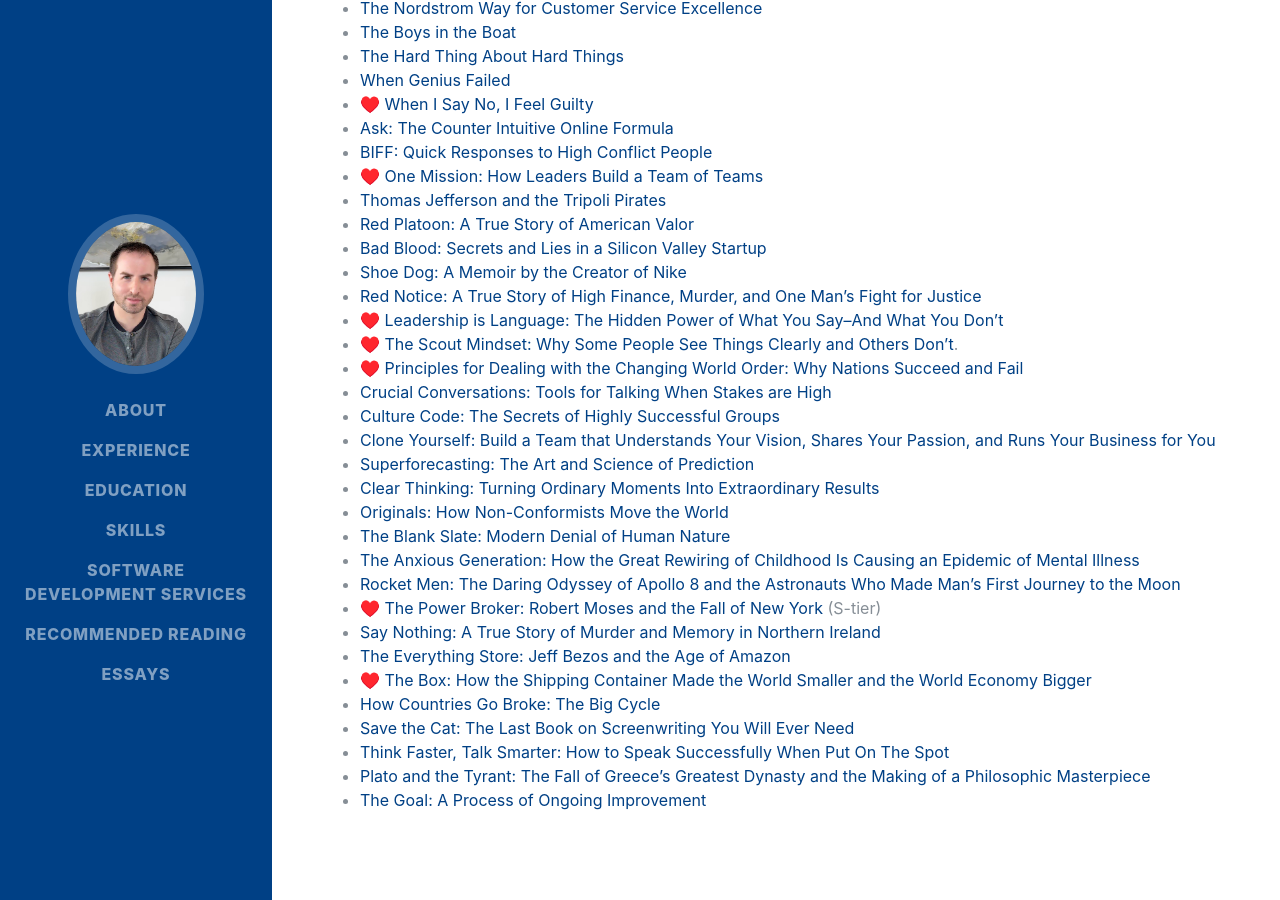
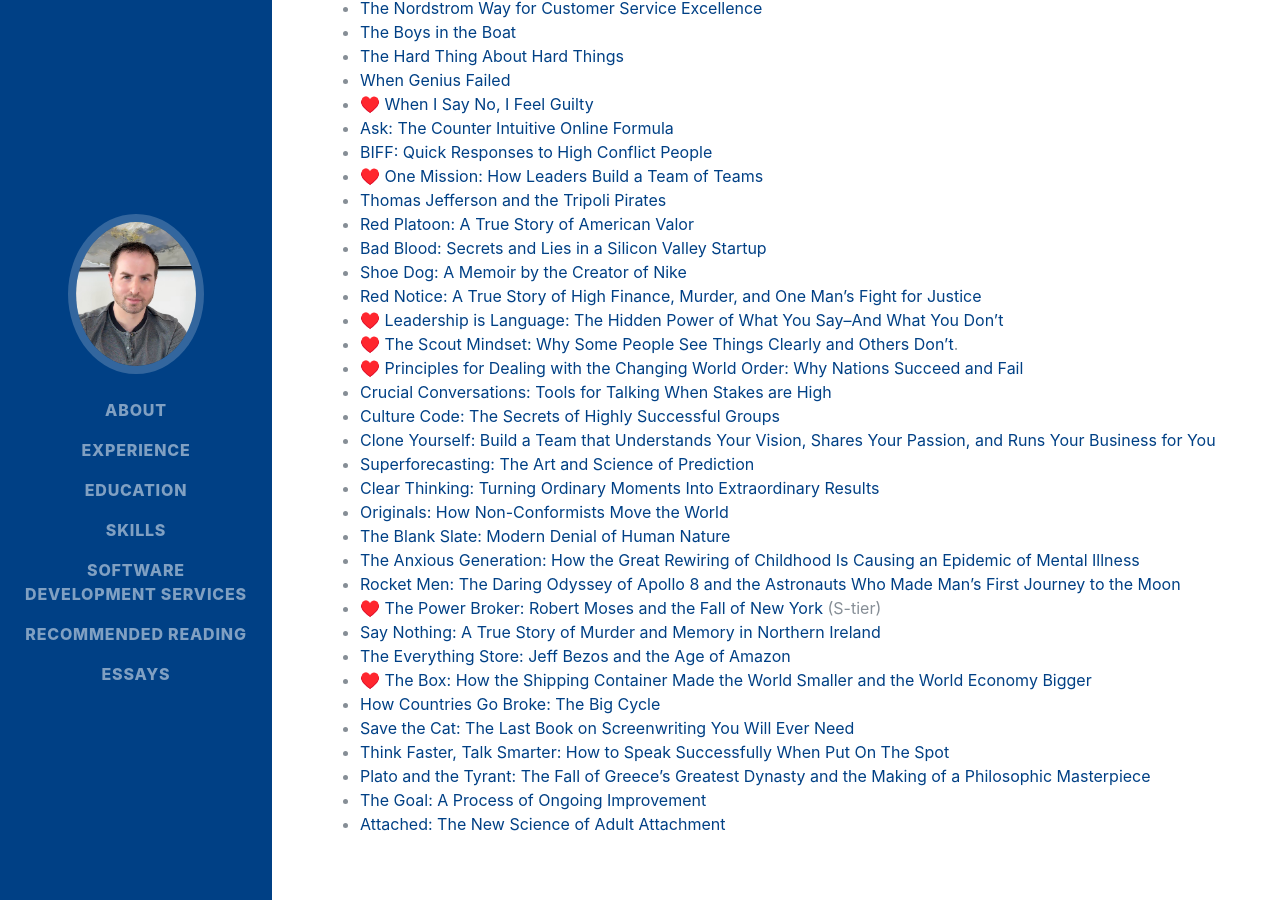
Before and after one commit to apexdodge/apexdodge.github.io, a Jekyll site: the page built from recommended-reading.md, in a window 1280 px wide and 900 px high, scrolled down 887 px. Built offline with Jekyll 4.4.1, drawn with Linux system fonts in a browser that asks for light colours; some web fonts are replaced.

Commit message:
Add 'Attached: The New Science of Adult Attachment' to reading list

```diff
--- a/recommended-reading.md
+++ b/recommended-reading.md
@@ -76,3 +76,4 @@ bluth_page_subtitle:
   * [Think Faster, Talk Smarter: How to Speak Successfully When Put On The Spot](https://amzn.to/4nUeGPR)
   * [Plato and the Tyrant: The Fall of Greece's Greatest Dynasty and the Making of a Philosophic Masterpiece](https://amzn.to/3YFFicx)
   * [The Goal: A Process of Ongoing Improvement](https://amzn.to/4jORp0P)
+  * [Attached: The New Science of Adult Attachment](https://amzn.to/4qEG6eg)
```
